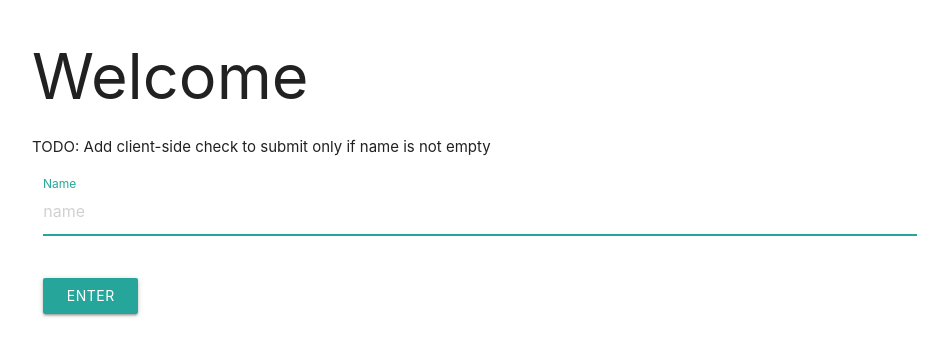
After one commit to edmondchuc/bucket-list-app, a Flask app: template templates/login.html in a window 1280 px wide. The commit adds this page. Shown: the top 356 px of the page, without its empty margins (160-1108 px from the left). Run offline with Flask 2, Linux system fonts and the light colour scheme; the template is opened without the code that fills it, so the values that code supplies are empty.

Commit message:
Added login page

```diff
--- a/application.py
+++ b/application.py
@@ -8,11 +8,20 @@ app.config['SESSION_PERMANENT'] = False
 app.config["SESSION_TYPE"] = "filesystem"
 Session(app)
 
+
 @app.route('/', methods=['GET'])
 def index():
-    if session.get('bucket') is None:
+    if session.get('name') is None:
         session['bucket'] = []
-    return render_template("index.html", bucket=session['bucket'])
+        return render_template("login.html")
+    else:
+        return render_template("index.html", bucket=session['bucket'])
+
+
+@app.route('/', methods=['POST'])
+def login():
+    session['name'] = request.form.get('name')
+    return render_template("index.html")
 
 
 @app.route('/add_item', methods=['POST'])
@@ -31,6 +40,12 @@ def clear():
     return render_template("index.html", bucket=session['bucket'])
 
 
+@app.route('/logout', methods=['GET', 'POST'])
+def logout():
+    session['name'] = None
+    return render_template("login.html")
+
+
 @app.route('/', defaults={'path': ''})
 @app.route('/<path:path>')
 def oops(path):
--- a/templates/index.html
+++ b/templates/index.html
@@ -13,6 +13,10 @@
 <body>
     <div class="container">
         <h1>Bucket Application</h1>
+        <form action="{{ url_for('logout') }}" method="post" style="float:right">
+            <button class="waves-effect waves-light btn purple darken-1" type="submit">Log out</button>
+        </form>
+
         <p>Add items to the bucket</p>
 
         <div class="row">
@@ -32,7 +36,7 @@
         <h2>Your Bucket</h2>
 
         {% if bucket %}
-            <form action="{{ url_for('clear') }}" method="post">
+            <form action="{{ url_for('clear') }}" method="post" style="float:right">
                 <button class="waves-effect waves-light btn red lighten-2" type="submit">Clear bucket</button>
             </form>
         {% endif %}
--- /dev/null
+++ b/templates/login.html
@@ -0,0 +1,32 @@
+<!DOCTYPE html>
+<html lang="en">
+    <head>
+        <meta charset="UTF-8">
+        <title>Bucket</title>
+
+        <!-- Compiled and minified CSS -->
+        <link rel="stylesheet" href="https://cdnjs.cloudflare.com/ajax/libs/materialize/1.0.0/css/materialize.min.css">
+
+        <!-- Compiled and minified JavaScript -->
+        <script src="https://cdnjs.cloudflare.com/ajax/libs/materialize/1.0.0/js/materialize.min.js"></script>
+    </head>
+    <body>
+        <div class="container">
+            <h1>Welcome</h1>
+            <p>TODO: Add client-side check to submit only if name is not empty</p>
+            <div class="row">
+                <form class="col s12" action="{{ url_for('index') }}" method="post" autocomplete="off">
+                    <div class="row">
+                        <div class="input-field col s12">
+                            <input placeholder="name" id="name" type="text" class="validate" name="name" autofocus>
+                            <label for="name">Name</label>
+                        </div>
+                    </div>
+                    <button class="btn waves-effect waves-light" type="submit" name="action">Enter
+                        <i class="material-icons right"></i>
+                    </button>
+                </form>
+            </div>
+        </div>
+    </body>
+</html>
```
Also changed, not shown: 2 other files.
